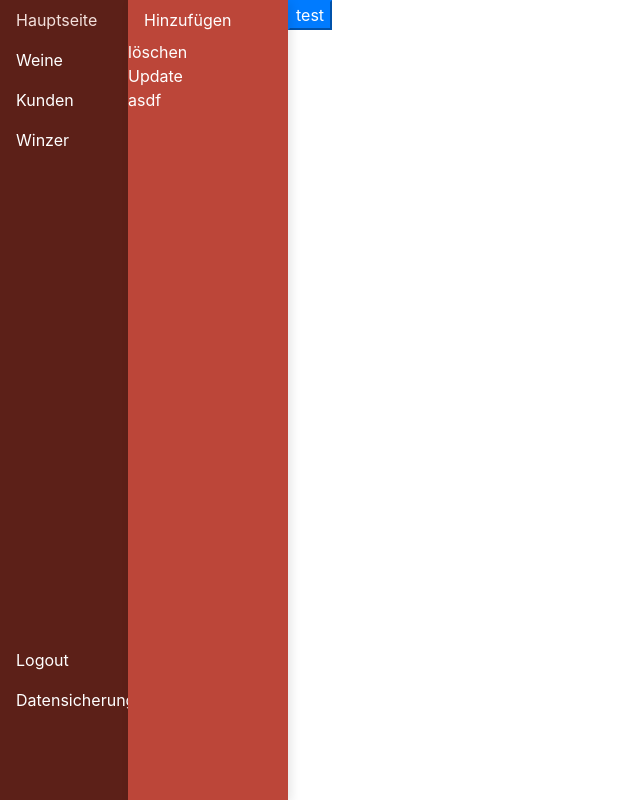
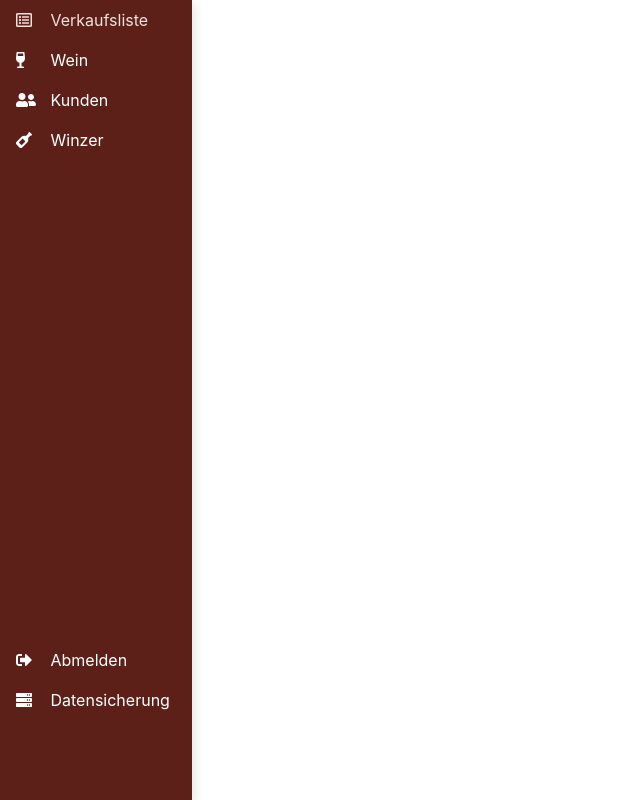
Before and after one commit to Joachim-Goennheimer/Weinverwaltung-Frontend, an Electron app: page src/mainWindow.html in a window 1000 px wide. Shown: the whole page, without its empty margins (0-640 px from the left). Drawn offline with nearby package versions, Linux system fonts and the light colour scheme.

Commit message:
finish menu design

```diff
--- a/assets/mainWindow.css
+++ b/assets/mainWindow.css
@@ -25,8 +25,8 @@ body {
 
 .leftNavbar-first {
     background-color: #5C2018;
-    min-width: 8rem;
-    width: 8rem;
+    min-width: 12rem;
+    width: 12rem;
     height: 100vh;
     position: fixed;
     top: 0;
@@ -57,21 +57,9 @@ a {
     margin-top: 60vh;
 }
 
-.leftNavbar-second {
-    background-color: #BC4639;
-    min-width: 10rem;
-    width: 10rem;
-    height: 100vh;
-    position: fixed;
-    top: 0;
-    left: 8rem;
-    box-shadow: 3px 3px 10px rgba(0, 0, 0, 0.1);
-    transition: all 0.4s;
-}
-
   .app-content {
-    width: calc(100% - 8rem - 10rem);
-    margin-left: 18rem;
+    width: calc(100% - 12rem);
+    margin-left: 12rem;
     transition: all 0.4s;
   }
 
@@ -131,3 +119,14 @@ a {
   .text-gray {
     color: #aaa;
   }
+
+  /* icons */
+  .fas {
+    color: #fff !important;
+  }
+
+  .iconSpan {
+    display: inline-block;
+    width: 20px;
+    margin-right: 10px;
+  }
--- a/package.json
+++ b/package.json
@@ -10,6 +10,7 @@
   "author": "Leon Feldmann, Maximilian Urbanek, Joachim Gönnheimer",
   "license": "ISC",
   "dependencies": {
-    "electron": "^8.1.1"
+    "electron": "^8.1.1",
+    "jquery": "^3.4.1"
   }
 }
--- a/src/mainWindow.html
+++ b/src/mainWindow.html
@@ -6,11 +6,9 @@
     <meta name="viewport" content="width=device-width, initial-scale=1, shrink-to-fit=no">
 
     <!-- Bootstrap CSS -->
-    <script
-    src="https://code.jquery.com/jquery-3.4.1.min.js"
-    integrity="sha256-CSXorXvZcTkaix6Yvo6HppcZGetbYMGWSFlBw8HfCJo="
-    crossorigin="anonymous"></script>
+    <!-- <script src="./../node_modules/jquery/dist/jquery.js"></script> -->
     <link rel="stylesheet" href="https://stackpath.bootstrapcdn.com/bootstrap/4.4.1/css/bootstrap.min.css" integrity="sha384-Vkoo8x4CGsO3+Hhxv8T/Q5PaXtkKtu6ug5TOeNV6gBiFeWPGFN9MuhOf23Q9Ifjh" crossorigin="anonymous">
+    <link rel="stylesheet" href="https://cdnjs.cloudflare.com/ajax/libs/font-awesome/5.12.1/css/all.min.css">
     <link rel="stylesheet" href="../assets/mainWindow.css">
 
     <title>Weinverwaltung</title>
@@ -20,60 +18,51 @@
     <div class="leftNavbar-first">
       <ul class="nav flex-column">
         <li class="nav-item">
-          <a class="nav-link active" href="#">Hauptseite</a>
+          <a class="nav-link active" href="#"><span class="iconSpan"><i class="far fa-list-alt"></i></span> Verkaufsliste</a>
         </li>
         <li class="nav-item">
-          <a class="nav-link" href="#">Weine</a>
+          <a class="nav-link" href="#" onclick="loadWineView()"><span class="iconSpan"><i class="fas fa-wine-glass-alt"></i></span> Wein</a>
         </li>
         <li class="nav-item">
-          <a class="nav-link" href="#">Kunden</a>
+          <a class="nav-link" href="#" onclick="loadCustomerView()"><span class="iconSpan"><i class="fas fa-user-friends"></i></span> Kunden</a>
         </li>
         <li class="nav-item">
-          <a class="nav-link" href="#">Winzer</a>
+          <a class="nav-link" href="#" onclick="loadWinzerView()"><span class="iconSpan"><i class="fas fa-wine-bottle"></i></span> Winzer</a>
         </li>
         <div class="bottomNavItems">
           <li class="nav-item">
-            <a class="nav-link active" href="#">Logout</a>
+            <a class="nav-link active" href="#"><span class="iconSpan"><i class="fas fa-sign-out-alt"></i></span> Abmelden</a>
           </li>
           <li class="nav-item">
-            <a class="nav-link active" href="#">Datensicherung</a>
+            <a class="nav-link active" href="#"><span class="iconSpan"><i class="fas fa-server"></i></span> Datensicherung</a>
           </li>
         </div>
       </ul>
     </div>
 
 
-    <div class="leftNavbar-second">
-      <ul class="nav flex-column">
-        <li class="nav-item">
-          <a id="subMenu1" class="nav-link active" href="#">Hinzufügen</a>
-        </li>
-        <li class="nav-item">
-          <a id="subMenu2" href="#">löschen</a>
-        </li>
-        <li class="nav-item">
-          <a id="subMenu3" href="#">Update</a>
-        </li>
-        <li class="nav-item">
-          <a id="subMenu4" href="#">asdf</a>
-        </li>
-        </div>
-      </ul>
-    </div>
-
-
-
-
 
     <div class="app-content">
-      <button class="btn-primary">test</button>
+
+      <div class="currentViewContainer">
+        <div id="currentViewContent">
+
+        </div>
+
+      </div>
+
     </div>
 
 
     <!-- Optional JavaScript -->
     <!-- jQuery first, then Popper.js, then Bootstrap JS -->
-    <script src="https://code.jquery.com/jquery-3.4.1.slim.min.js" integrity="sha384-J6qa4849blE2+poT4WnyKhv5vZF5SrPo0iEjwBvKU7imGFAV0wwj1yYfoRSJoZ+n" crossorigin="anonymous"></script>
+    <script>if (typeof module === 'object') {window.module = module; module = undefined;}
+    </script>
+    <script src="./../node_modules/jquery/dist/jquery.js"></script>
+    <script src="https://cdnjs.cloudflare.com/ajax/libs/font-awesome/5.12.1/js/all.min.js"></script>
     <script src="https://cdn.jsdelivr.net/npm/popper.js@1.16.0/dist/umd/popper.min.js" integrity="sha384-Q6E9RHvbIyZFJoft+2mJbHaEWldlvI9IOYy5n3zV9zzTtmI3UksdQRVvoxMfooAo" crossorigin="anonymous"></script>
     <script src="https://stackpath.bootstrapcdn.com/bootstrap/4.4.1/js/bootstrap.min.js" integrity="sha384-wfSDF2E50Y2D1uUdj0O3uMBJnjuUD4Ih7YwaYd1iqfktj0Uod8GCExl3Og8ifwB6" crossorigin="anonymous"></script>
+    <script src="./mainWindow.js"></script>
+    <script>if (window.module) module = window.module;</script>
   </body>
 </html>
--- a/src/mainWindow.js
+++ b/src/mainWindow.js
@@ -0,0 +1,6 @@
+function loadCustomerView() {
+
+    $('#currentViewContent').load('./views/customerView.html');
+
+
+}
```
Also changed, not shown: src/loginWindow.html (+5 -9 lines), src/views/customerView.html (added, +1 -0 lines), 1 other file.
